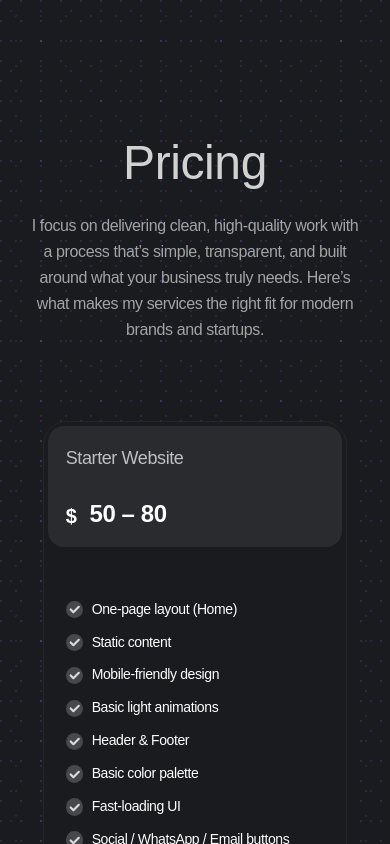
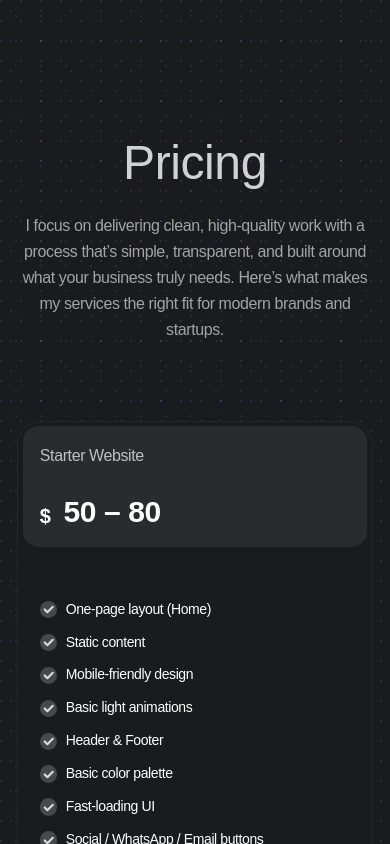
Before and after one commit to adixoo/adibitz, a Next.js app: page / in a window 390 px wide. Shown: the part 6540-7384 px from the top of the page. Built offline with nearby package versions, Linux system fonts and the light colour scheme; no server answers; a web font is replaced by a local one.

Commit message:
update pricing component text size

```diff
--- a/src/app/page.tsx
+++ b/src/app/page.tsx
@@ -22,15 +22,17 @@ export default function Home() {
       <Ribbon />
       <About />
       <Whyme />
-      <section className="w-full px-6 py-20 text-center md:px-20">
-        <h2 className="text-5xl text-white/80">Pricing</h2>
+      <section className="w-full py-20 text-center">
+        <div className="px-4">
+          <h2 className="text-5xl text-white/80">Pricing</h2>
 
-        <p className="mx-auto mt-6 max-w-4xl leading-relaxed text-white/60 md:text-lg">
-          I focus on delivering clean, high-quality work with a process that’s
-          simple, transparent, and built around what your business truly needs.
-          Here’s what makes my services the right fit for modern brands and
-          startups.
-        </p>
+          <p className="mx-auto mt-6 max-w-4xl leading-relaxed text-white/60 md:text-lg">
+            I focus on delivering clean, high-quality work with a process that’s
+            simple, transparent, and built around what your business truly
+            needs. Here’s what makes my services the right fit for modern brands
+            and startups.
+          </p>
+        </div>
         <Pricing />
       </section>
       <Testimonials />
--- a/src/components/pricing/Pricing.tsx
+++ b/src/components/pricing/Pricing.tsx
@@ -98,7 +98,9 @@ const Card = ({ plan }: { plan: PricingItem; onClick?: () => void }) => {
       <div className="flex h-full flex-col justify-start gap-4">
         <div className={cn("shadow-input w-full rounded-2xl bg-white/7 p-4")}>
           <div className="flex items-start justify-between">
-            <p className="text-lg font-medium text-white/70">{plan.name}</p>
+            <p className="text-base font-medium text-white/70 md:text-lg">
+              {plan.name}
+            </p>
 
             {plan.featured && (
               <div className="bg-primary rounded-full px-3 py-1 text-xs font-medium text-white">
@@ -112,7 +114,7 @@ const Card = ({ plan }: { plan: PricingItem; onClick?: () => void }) => {
               <span className="text-xl font-bold md:text-2xl">
                 {plan.currency}
               </span>
-              <span className="text-2xl font-bold md:text-4xl">
+              <span className="text-3xl font-bold md:text-4xl">
                 {plan.price}
               </span>
             </div>
@@ -167,7 +169,7 @@ const Step = ({
         <IconCheck className="h-3 w-3 stroke-[4px] text-white/80" />
       </div>
 
-      <div className="text-sm font-medium text-black dark:text-white">
+      <div className="text-sm font-normal text-black dark:text-white">
         {children}
       </div>
     </div>
```
